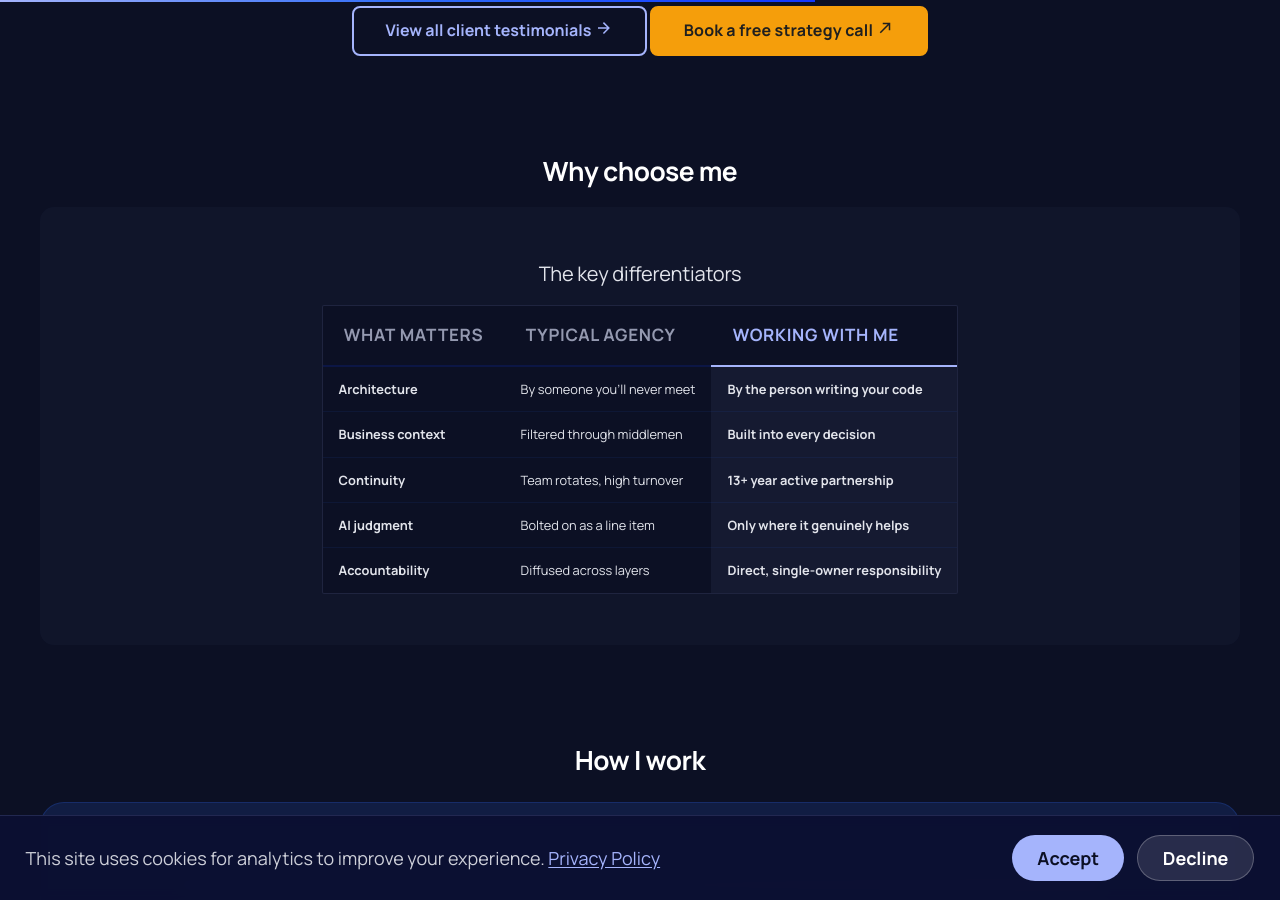
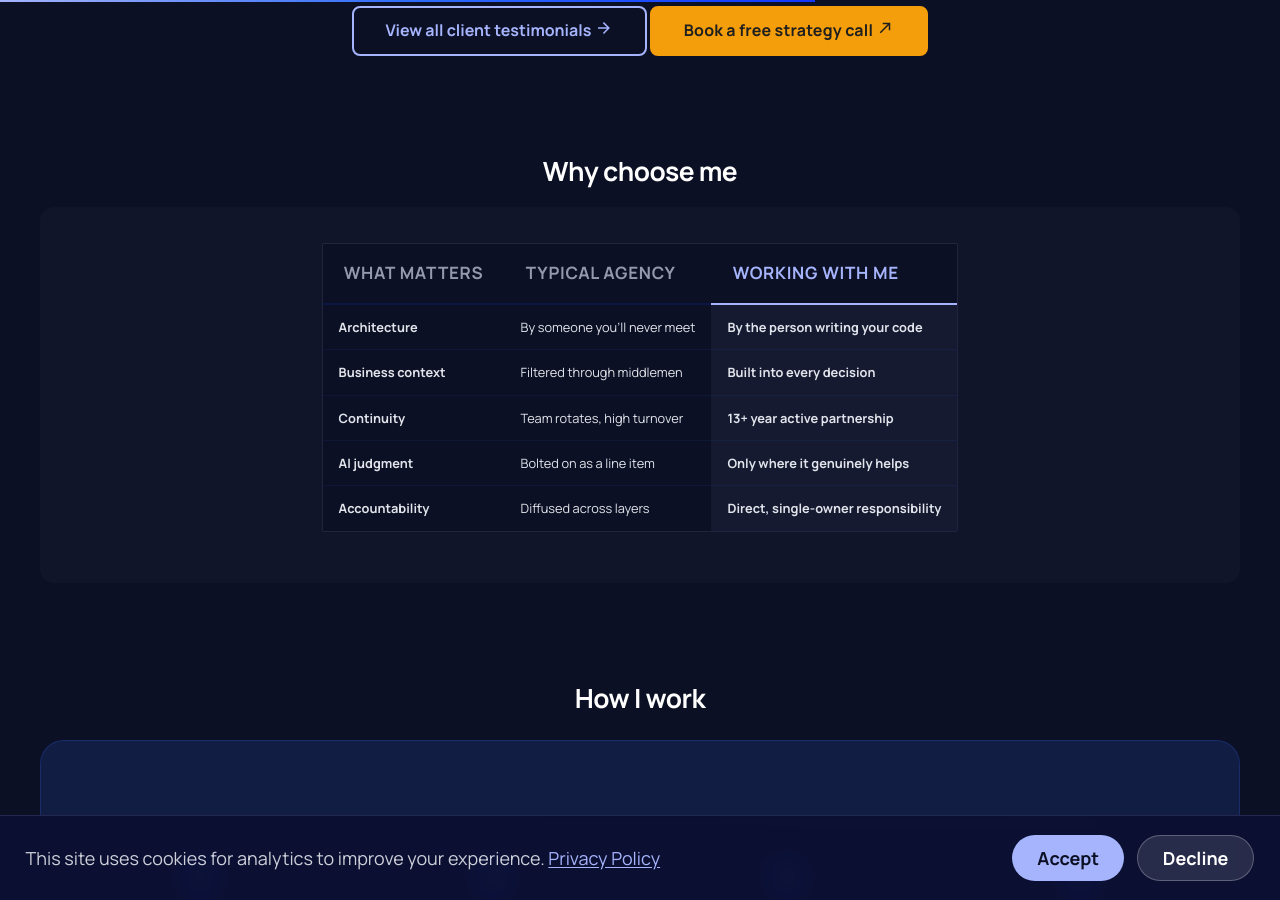
Before and after one commit to JonathanDDuncan/jonathanduncanprowebsite, an MkDocs documentation site: the page built from docs/index.md, in a window 1280 px wide and 900 px high, scrolled down 2598 px. Built offline with MkDocs 1.6.1 and Material for MkDocs 9.7.7, drawn with Linux system fonts in a browser that asks for light colours.

Commit message:
Remove unnecessary reveal-target class from 'Why choose me' section for cleaner markup

```diff
--- a/docs/index.md
+++ b/docs/index.md
@@ -231,10 +231,9 @@
 
 <!-- ────────────── WHY ME ────────────── -->
 ## Why choose me
-<div class="why-me-strip reveal-target" markdown>
+<div class="why-me-strip " markdown>
 
 
-### The key differentiators
 
 | **What matters** | **Typical agency** | **Working with me** |
 |---|---|---|
```
